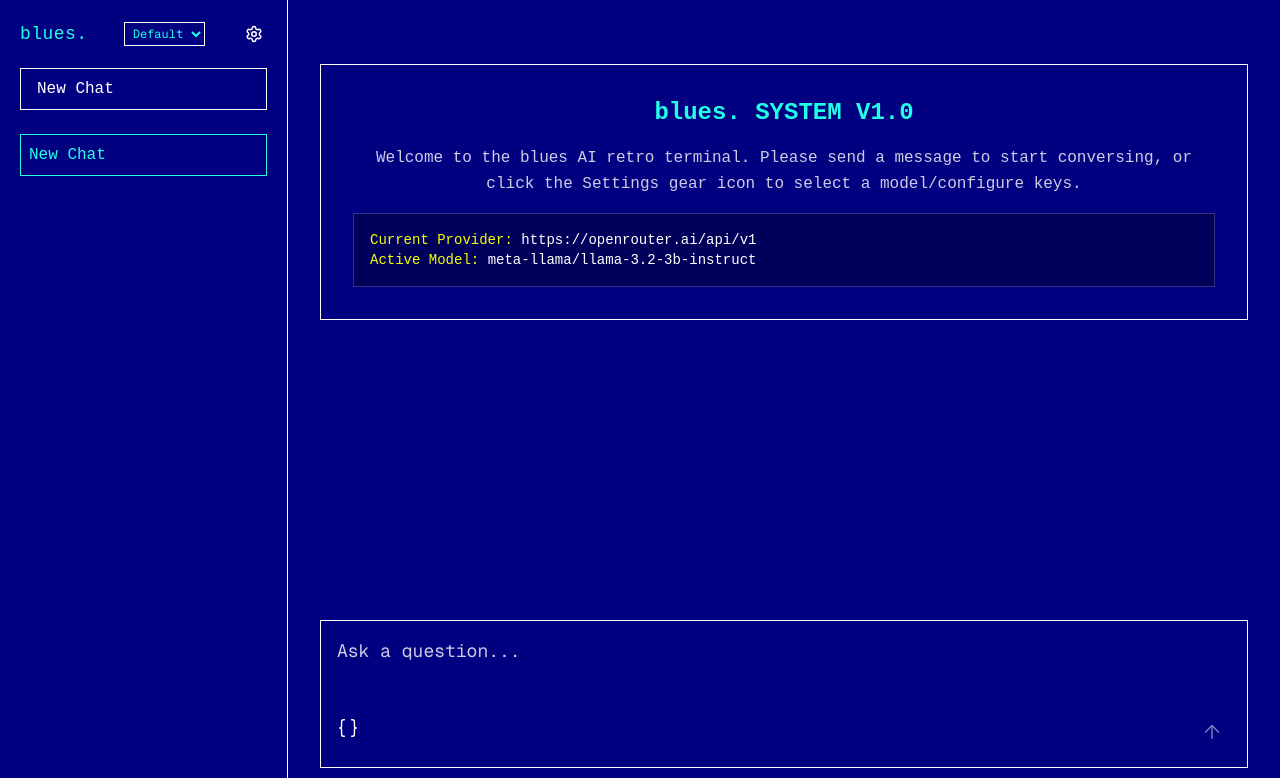
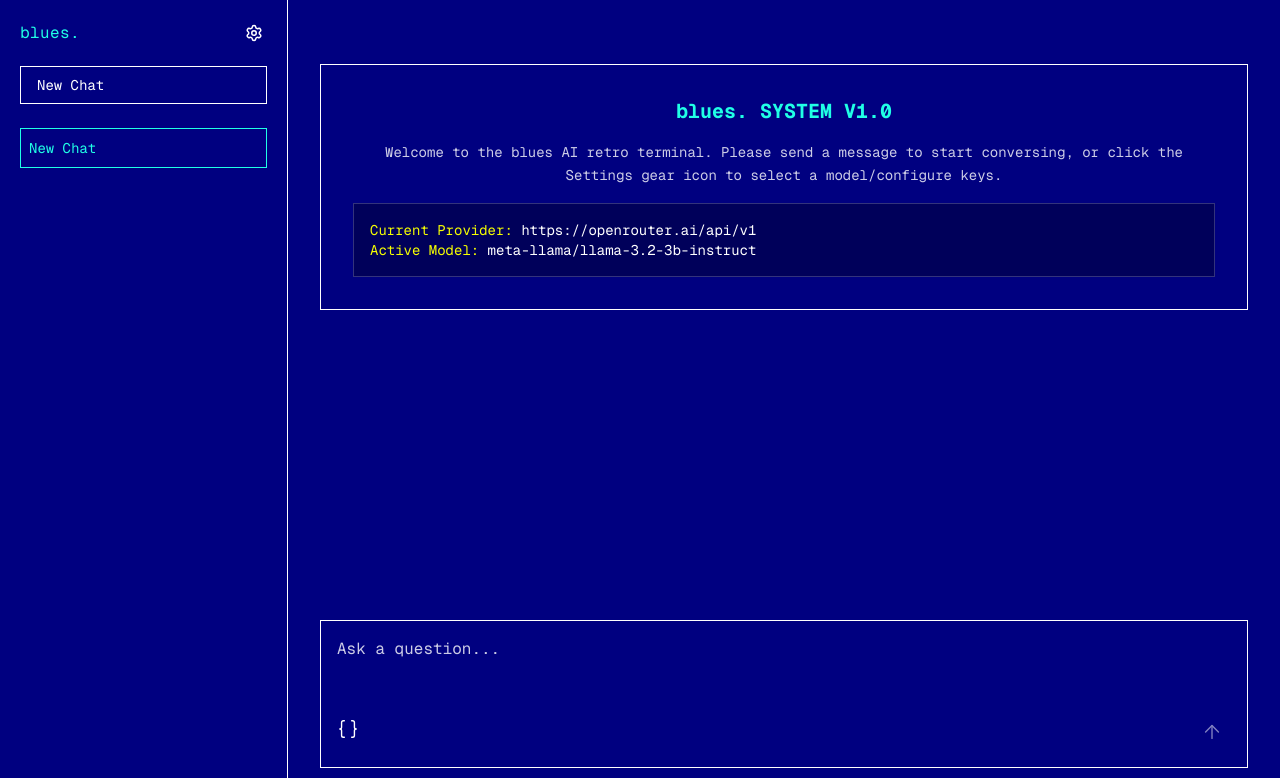
Before and after one commit to Jimuelzxc/avocado, a Next.js app: page / in a window 1280 px wide. Shown: the top 778 px of the page. Built offline with nearby package versions, Linux system fonts and the light colour scheme.

Commit message:
fix: tighten mobile spacing in messages and input areas

```diff
--- a/app/page.tsx
+++ b/app/page.tsx
@@ -2,7 +2,7 @@
 import React, { useState, useEffect, useRef } from 'react';
 import { RotateCcw, Copy, Settings as SettingsIcon, Trash2 } from 'lucide-react';
 import { Braces, ArrowUp } from 'lucide-react'
-import { useChatStore, Message, Theme } from './store/chatStore';
+import { useChatStore, Message } from './store/chatStore';
 import { SettingsModal } from './components/SettingsModal';
 import { SystemPromptModal } from './components/SystemPromptModal';
 import { MarkdownRenderer } from './components/MarkdownRenderer';
@@ -18,8 +18,6 @@
     model,
     systemPrompt,
     isStreaming,
-    theme,
-    setTheme,
     setSettingsOpen,
     createChat,
     deleteChat,
@@ -202,24 +200,12 @@
   return (
     <div
       className="flex h-screen w-full bg-surface text-text-primary overflow-hidden font-mono selection:bg-[var(--selection)]"
-      style={{ fontFamily: "'JetBrains Mono', monospace" }}
     >
       {/* Sidebar */}
       <aside className="hidden md:flex w-72 flex-col border-r border-border h-full shrink-0">
         {/* Logo & Header */}
         <div className="p-5 flex justify-between items-center">
-          <h1 className="text-accent text-lg tracking-wide">blues.</h1>
-          <select
-            value={theme}
-            onChange={(e) => setTheme(e.target.value as Theme)}
-            className="bg-transparent border border-border text-accent text-xs px-1 py-0.5 outline-none focus:ring-1 focus:ring-accent cursor-pointer font-mono"
-            aria-label="Theme"
-          >
-            <option value="default">Default</option>
-            <option value="dark">Dark</option>
-            <option value="light">Light</option>
-            <option value="claude">Claude</option>
-          </select>
+          <h1 className="text-accent text-base tracking-wide">blues.</h1>
           <button
             onClick={() => setSettingsOpen(true)}
             className="p-1 hover:text-accent transition-colors cursor-pointer"
@@ -233,7 +219,7 @@
         <div className="px-5 pb-6 flex gap-2">
           <button
             onClick={() => createChat()}
-            className="flex-1 border border-border py-2 px-4 text-left text-base hover:bg-surface-overlay transition-colors focus:outline-none focus:ring-1 focus:ring-accent cursor-pointer"
+            className="flex-1 border border-border py-2 px-4 text-left text-sm hover:bg-surface-overlay transition-colors focus:outline-none focus:ring-1 focus:ring-accent cursor-pointer"
           >
             New Chat
           </button>
@@ -249,7 +235,7 @@
             >
               <button
                 onClick={() => useChatStore.setState({ activeChatId: chat.id })}
-                className="flex-1 text-left text-base truncate pr-2 cursor-pointer focus:outline-none"
+                className="flex-1 text-left text-sm truncate pr-2 cursor-pointer focus:outline-none"
               >
                 {chat.title}
               </button>
@@ -269,7 +255,7 @@
       <main className="flex-1 flex flex-col h-full relative border-border md:border-t-0 border-t">
         {/* Mobile Header */}
         <div className="md:hidden flex justify-between items-center p-4 border-b border-border">
-          <h1 className="text-accent text-base tracking-wide">blues.</h1>
+          <h1 className="text-accent text-sm tracking-wide">blues.</h1>
           <div className="flex gap-3">
             <button
               onClick={() => createChat()}
@@ -288,11 +274,11 @@
 
         {/* Messages list */}
         <div className="flex-1 overflow-y-auto p-4 md:p-8">
-          <div className="max-w-5xl mx-auto w-full flex flex-col gap-8">
+          <div className="max-w-5xl mx-auto w-full flex flex-col gap-4 md:gap-8">
             {messages.length === 0 ? (
-              <div className="border border-border p-6 md:p-8 bg-surface text-center my-8 flex flex-col gap-4">
-                <h2 className="text-xl md:text-2xl text-accent font-bold">blues. SYSTEM V1.0</h2>
-                <p className="text-sm md:text-base leading-relaxed text-text-secondary">
+              <div className="border border-border p-4 md:p-8 bg-surface text-center my-8 flex flex-col gap-4">
+                <h2 className="text-lg md:text-xl text-accent font-bold">blues. SYSTEM V1.0</h2>
+                <p className="text-xs md:text-sm leading-relaxed text-text-secondary">
                   Welcome to the blues AI retro terminal.
                   Please send a message to start conversing, or click the Settings gear icon to select a model/configure keys.
                 </p>
@@ -348,14 +334,14 @@
         </div>
 
         {/* Form Input */}
-        <div className="p-4 md:p-8 shrink-0 w-full">
+        <div className="p-3 md:p-8 shrink-0 w-full">
           <div className="max-w-5xl mx-auto w-full">
             <form
               className="border border-border p-4 flex flex-col gap-4 relative min-h-[120px] bg-surface group focus-within:ring-1 focus-within:ring-accent transition-all"
               onSubmit={handleSendMessage}
             >
               <textarea
-                className="w-full bg-transparent border-none outline-none resize-none text-lg placeholder:text-text-secondary min-h-[60px] font-mono"
+                className="w-full bg-transparent border-none outline-none resize-none text-base placeholder:text-text-secondary min-h-[60px] font-mono"
                 placeholder="Ask a question..."
                 rows={2}
                 value={inputValue}
```
